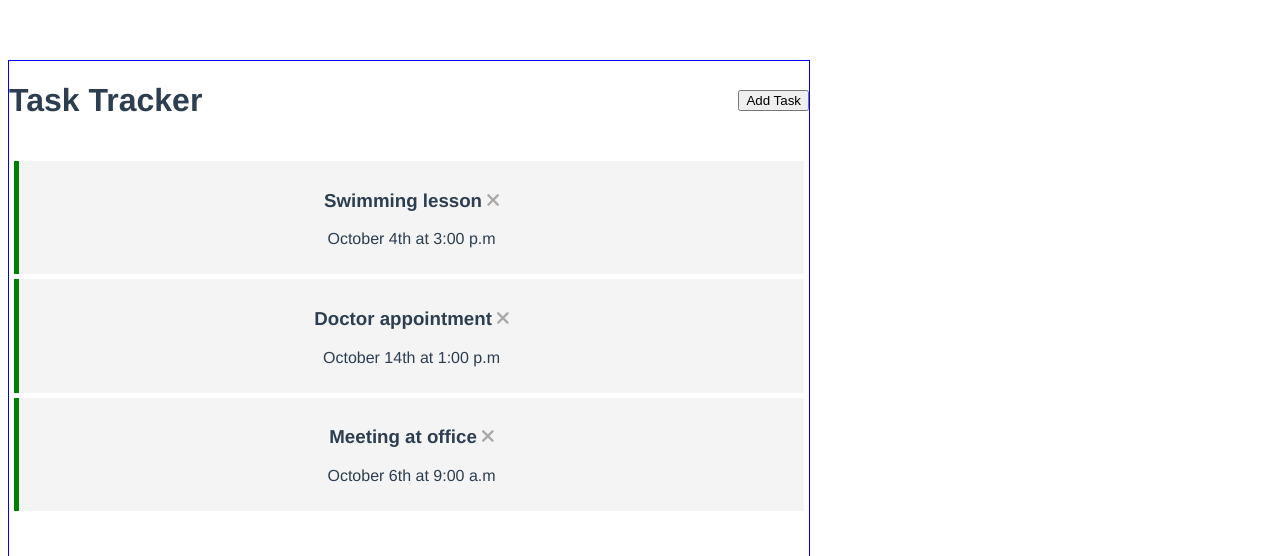
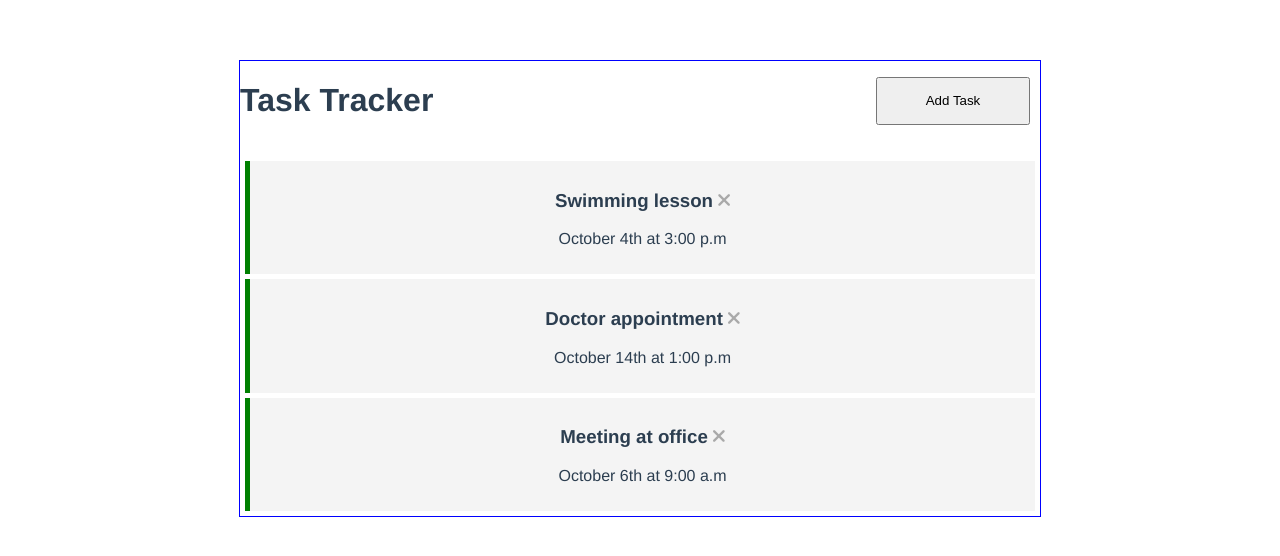
Before and after one commit to Giusi1983/Task-Tracker, a Vue app in the folder task-traker/: page / in a window 1280 px wide. Shown: the top 556 px of the page. Built offline with nearby package versions, Linux system fonts and the light colour scheme.

Commit message:
new changes

```diff
--- a/task-traker/src/App.vue
+++ b/task-traker/src/App.vue
@@ -1,6 +1,6 @@
 <template>
 <div class="container">
-  <Header @toggle-add-task="toggleAddTask" title="Task Tracker" />
+  <Header @toggle-add-task="toggleAddTask" title="Task Tracker" :showAddTask="showAddTask"/>
   <div v-show="showAddTask">
   <AddTask @add-task="addTask" />
   </div>
@@ -79,6 +79,8 @@ export default {
   -webkit-font-smoothing: antialiased;
   -moz-osx-font-smoothing: grayscale;
   text-align: center;
+  display: flex;
+  justify-content: center;
   color: #2c3e50;
   margin-top: 60px;
 }
@@ -86,6 +88,6 @@ export default {
 .container {
   border: 1px solid blue;
   width: 100vh;
-  height:100vh;
+  height:100%;
 }
 </style>
--- a/task-traker/src/components/Button.vue
+++ b/task-traker/src/components/Button.vue
@@ -12,8 +12,16 @@ export default {
   },
   methods: {
     onClick() {
-      this.$emit('toggle-add-task')
+      this.$emit('btn-click')
     },
   }
 }
 </script>
+
+<style scoped>
+.btn {
+  width: 154px;
+  height:48px;
+  margin-right:10px;
+}
+</style>
--- a/task-traker/src/components/Header.vue
+++ b/task-traker/src/components/Header.vue
@@ -2,9 +2,10 @@
   <header>
     <h1>{{ title }}</h1>
     <Button
-     @toggle-add-task="$emit('toggle-add-task')"
-      text="Add Task"
-      color="grey"/>
+     @btn-click="$emit('toggle-add-task')"
+      :text="showAddTask ? 'Close' : 'Add Task'"
+      :color="showAddTask ? 'blue' : 'grey'"
+      />
   </header>
 </template>
 
@@ -14,7 +15,8 @@ import Button from './Button.vue';
 export default {
   name: 'Header',
   props: {
-    title: String
+    title: String,
+    showAddTask: Boolean
   },
   components: {
     Button
```
